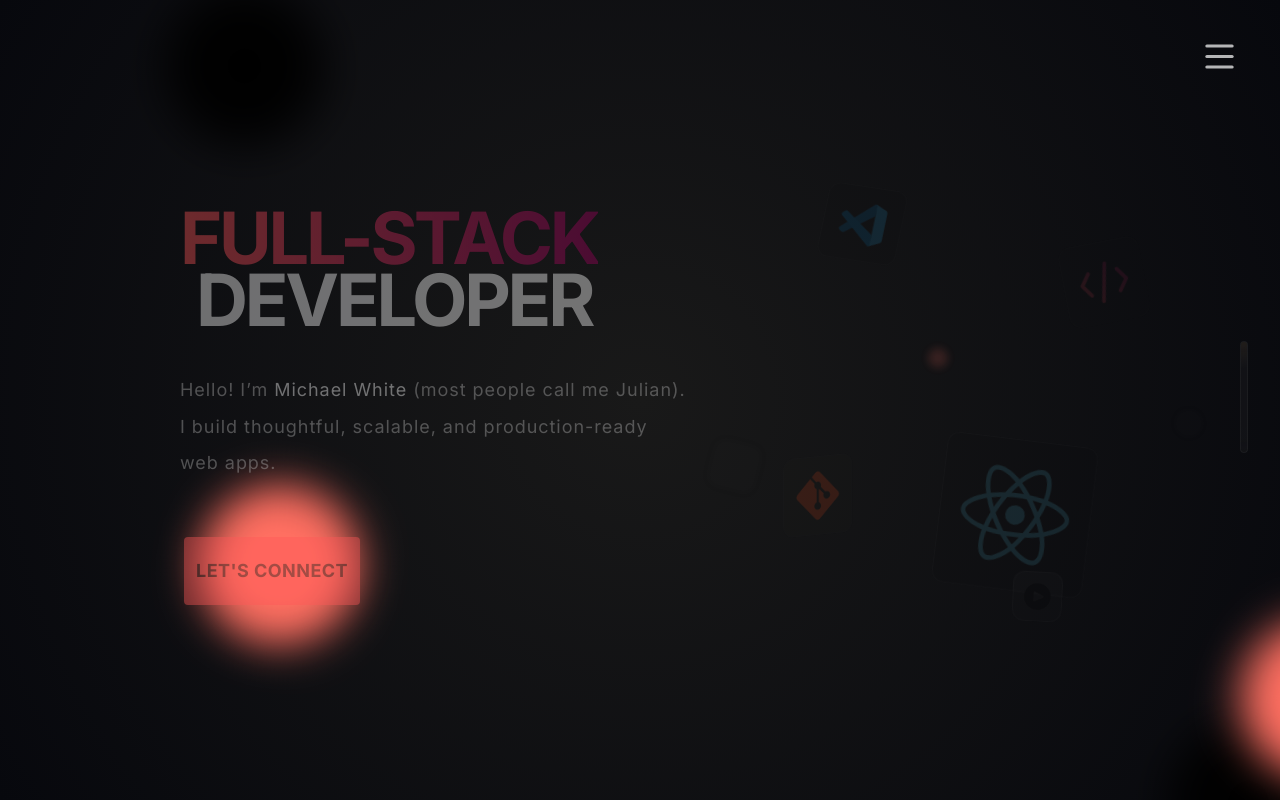
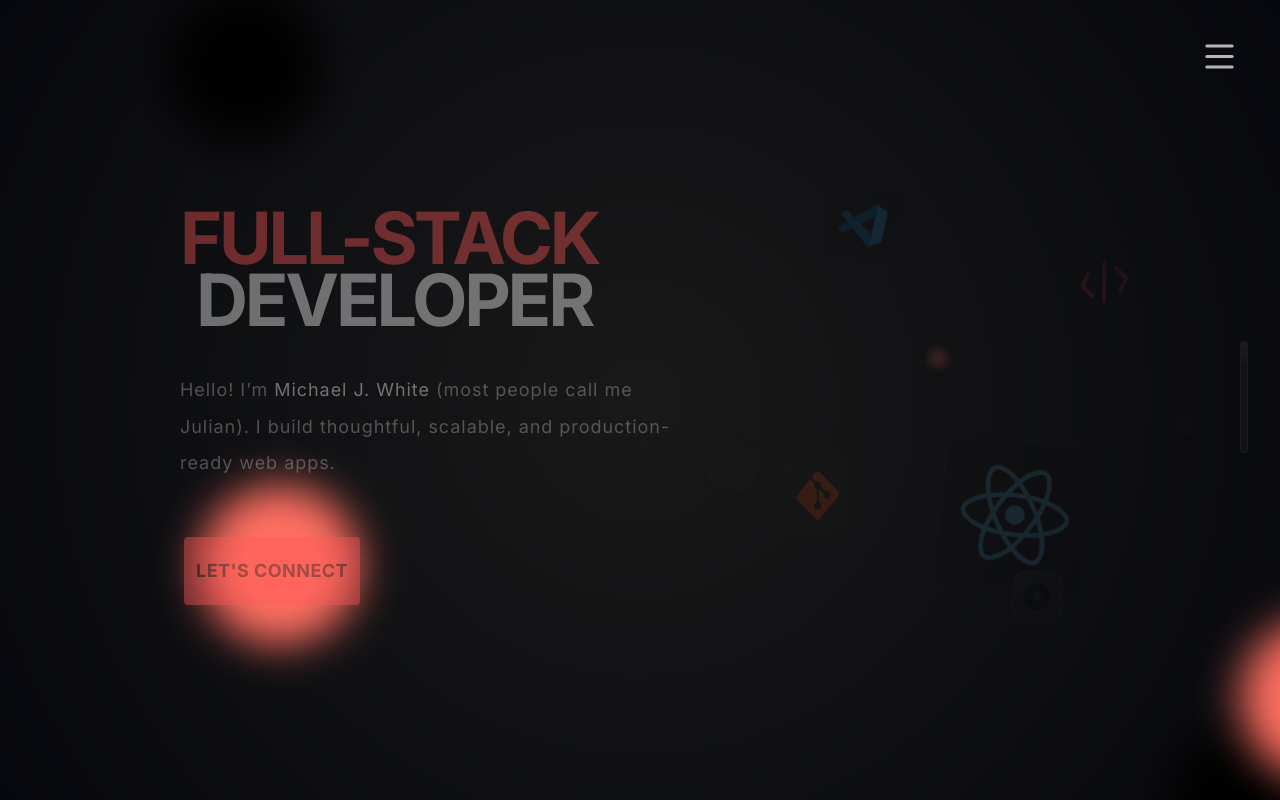
Before and after one commit to mj-codices/my-portfolio, a Next.js app: page / in a window 1280 px wide. Shown: the top 800 px of the page. Built offline with nearby package versions, Linux system fonts and the light colour scheme; no server answers.

Commit message:
Updated content and styles on Hero

```diff
--- a/src/app/components/hero/Hero.tsx
+++ b/src/app/components/hero/Hero.tsx
@@ -39,7 +39,7 @@ export default function Hero({ scrollYProgress }: HeroProps) {
       >
         {/* Heading */}
         <h1 className="text-7xl shrink-heading font-bold mt-15 mb-6 uppercase leading-[3.9rem] tracking-[-.2rem]">
-          <span className="block gradient-text">Full-stack</span>
+          <span className="block text-[#ff5757]">Full-stack</span>
 
           <span className="block text-white max-[1060px]:pl-0 pl-4">
             Developer
--- a/src/app/components/hero/HeroText.tsx
+++ b/src/app/components/hero/HeroText.tsx
@@ -39,7 +39,7 @@ export default function HeroText({ pushSpace, pushSpaceBtm }: HeroTextProps) {
           transition={{ duration: 0.6 }}
         >
           <p className="text-lg leading-[2.3rem] tracking-[.06rem]">
-            Hello! I’m <span className="text-white">Michael White</span> (most
+            Hello! I’m <span className="text-white">Michael J. White</span> (most
             people call me Julian). I build thoughtful, scalable, and
             production-ready web apps.
           </p>
```
Also changed, not shown: public/ui/nav/navCircle.svg.
